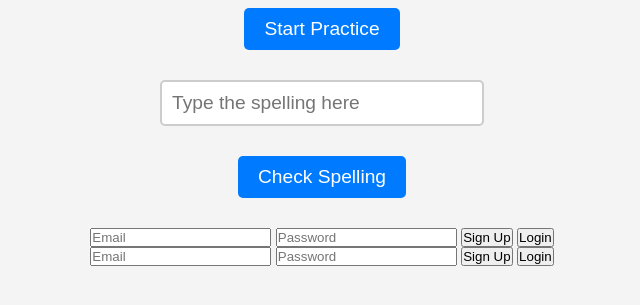
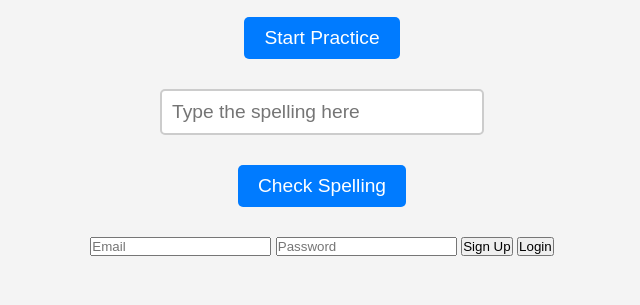
Before and after one commit to xeroph81/spelling-practice-app, a plain HTML site: page index.html in a window 1280 px wide. Shown: the part 311-616 px from the top of the page, without its empty margins (318-958 px from the left). Drawn offline with Linux system fonts and the light colour scheme.

Commit message:
Removing duplicate auth container

```diff
--- a/index.html
+++ b/index.html
@@ -29,13 +29,6 @@
 
     <!-- Placeholder for feedback -->
     <p id="feedback"></p>
-
-    <div id="auth-container">
-        <input type="email" id="email" placeholder="Email">
-        <input type="password" id="password" placeholder="Password">
-        <button id="sign-up">Sign Up</button>
-        <button id="login">Login</button>
-    </div>
 
     <script>
     // Sign Up
```
